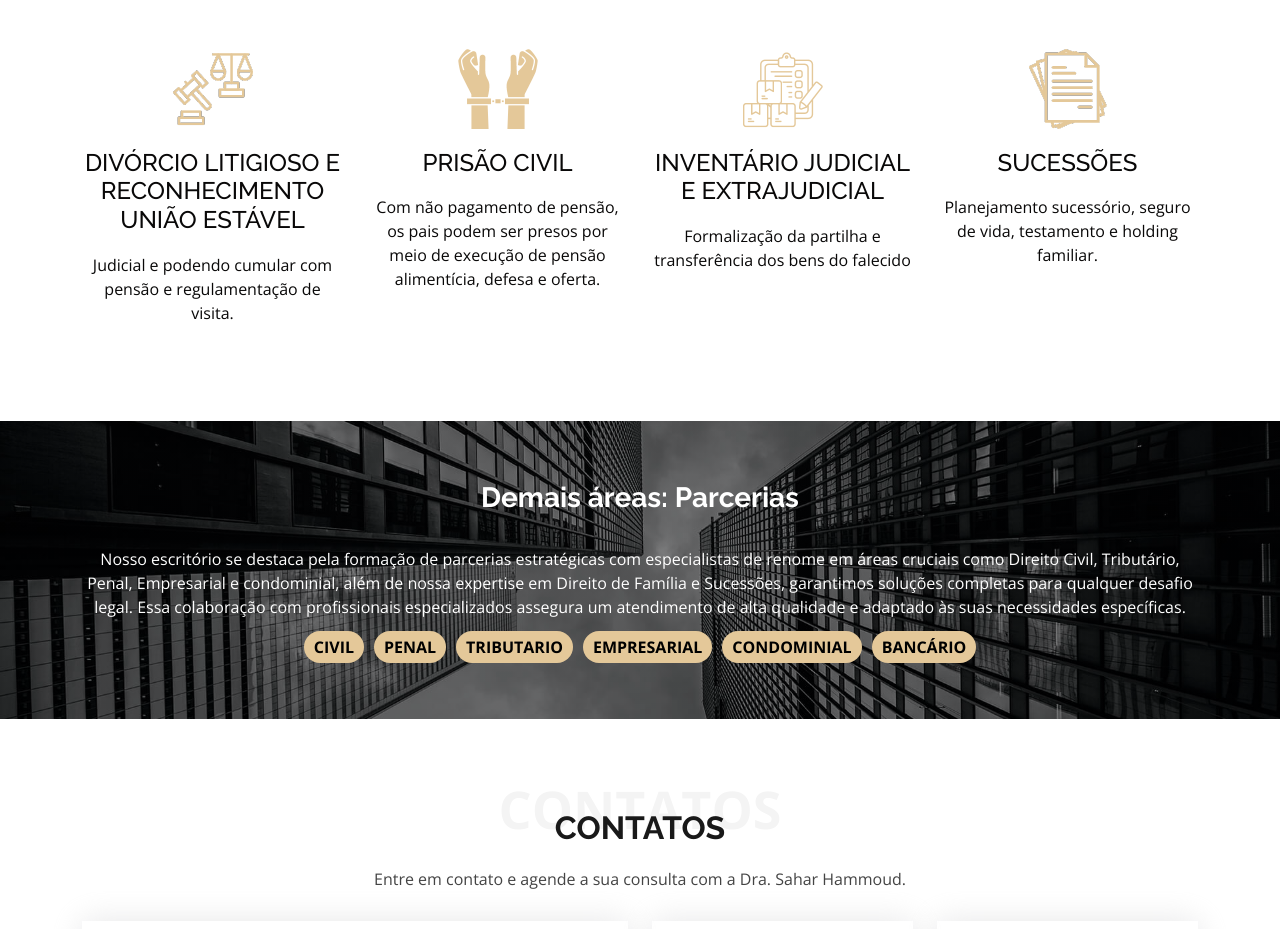
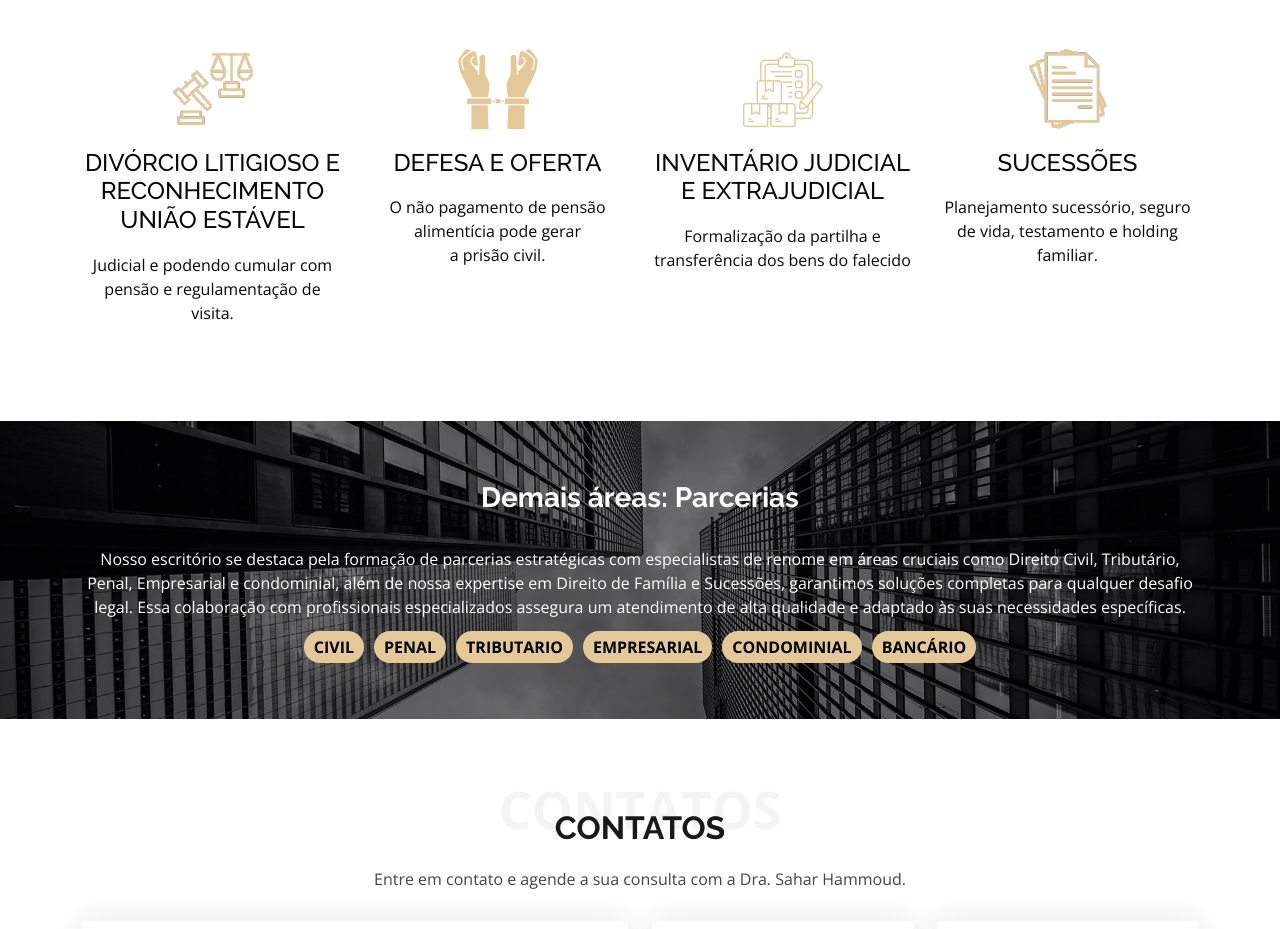
Before and after one commit to rafaelmibr/drasaharhammoud, a plain HTML site: page index.html in a window 1280 px wide. Shown: the part 2680-3609 px from the top of the page. Drawn offline with nearby package versions, Linux system fonts and the light colour scheme.

Commit message:
fix: Ajustes descrição e icone

```diff
--- a/index.html
+++ b/index.html
@@ -182,8 +182,8 @@
            </div>
            <div class="col-lg-3 col-sm-6">
               <div class="icon_1"><img src="assets/img/icon-6.png"></div>
-              <h2 class="furnitures_text">Prisão civil</h2>
-              <p class="dummy_text">Com não pagamento de pensão, os pais podem ser presos por meio de execução de pensão alimentícia, defesa e oferta.</p>
+              <h2 class="furnitures_text">Defesa e oferta</h2>
+              <p class="dummy_text">O não pagamento de pensão alimentícia pode gerar a prisão civil.</p>
               <div class="read_bt_main">
               </div>
            </div>
```
Also changed, not shown: assets/img/icon-1.png.
